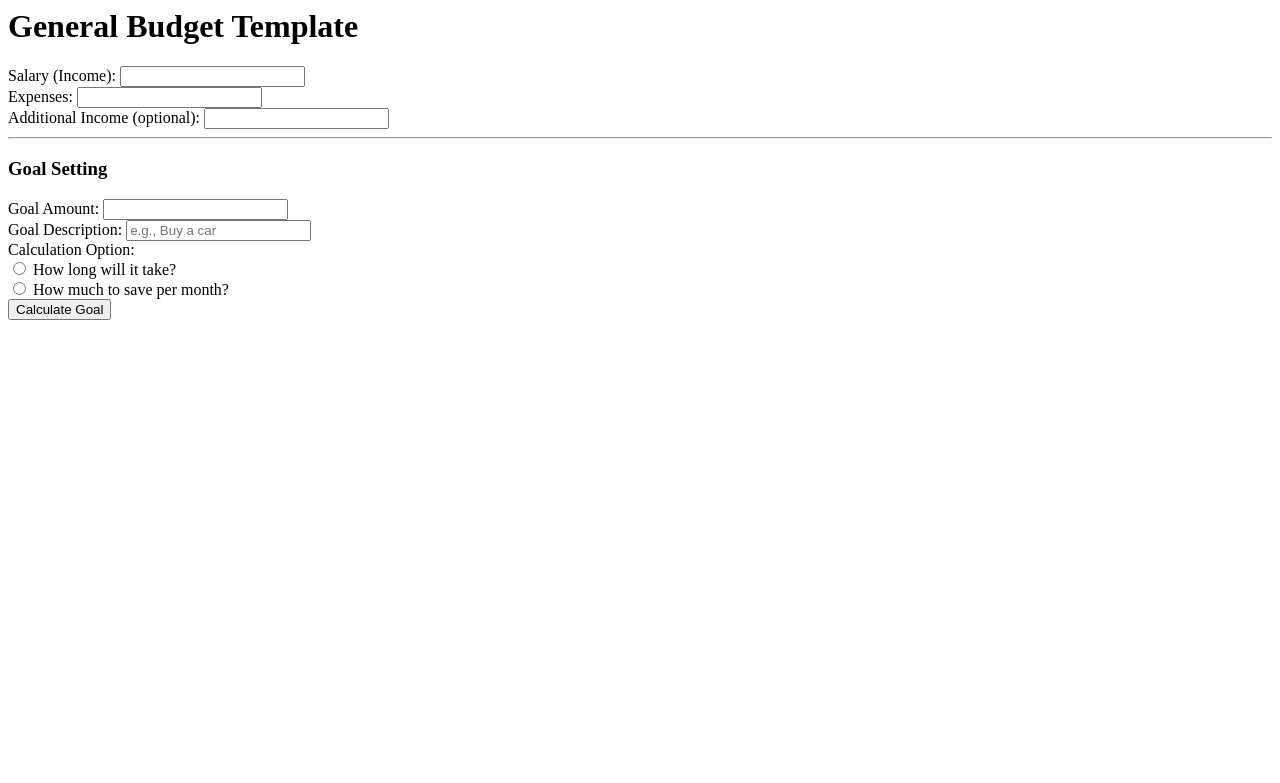
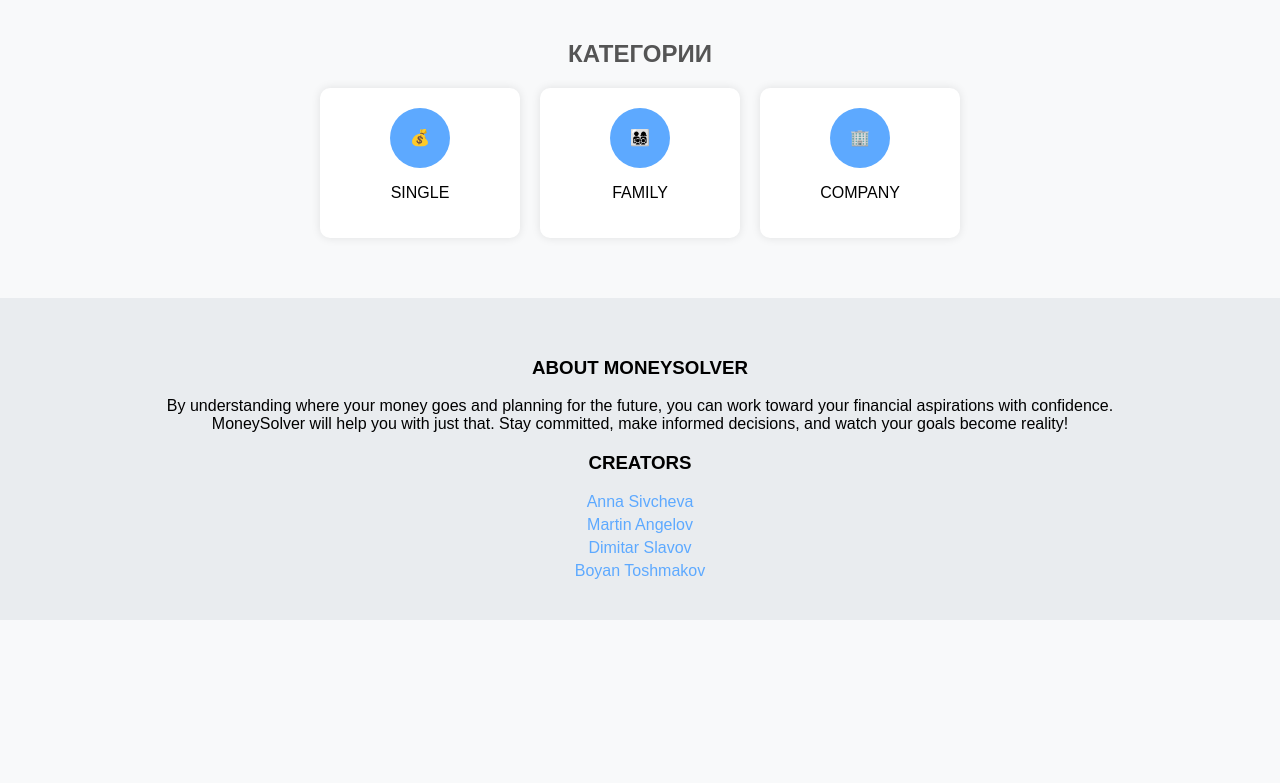
Before and after one commit to minidps/HackTuesTefal, a Flask app: template templates/asdasdasd.html in a window 1280 px wide. Shown: the top 783 px of the page. Run offline with Flask 3, Linux system fonts and the light colour scheme; the template is opened without the code that fills it, so the values that code supplies are empty.

Commit message:
newer-homepage

```diff
--- a/templates/asdasdasd.html
+++ b/templates/asdasdasd.html
@@ -1,53 +1,106 @@
-<bodyrhrrh>
-    <div class="container mt-5">
-        <h1>{{ category.replace('_', ' ').title() }} Budget Template</h1>
-        <form method="post">
-            <div class="form-group">
-                <label for="salary">Salary (Income):</label>
-                <input type="number" step="0.01" class="form-control" name="salary" required>
+<!DOCTYPE html>
+<html lang="en">
+<head>
+    <meta charset="UTF-8">
+    <meta name="viewport" content="width=device-width, initial-scale=1.0">
+    <title>MoneySolver</title>
+    <style>
+        body {
+            font-family: Arial, sans-serif;
+            margin: 0;
+            padding: 0;
+            text-align: center;
+            background-color: #f8f9fa;
+        }
+        .container {
+            width: 80%;
+            margin: auto;
+            padding: 20px 0;
+        }
+        h2 {
+            color: #555;
+        }
+        .categories {
+            display: flex;
+            justify-content: center;
+            gap: 20px;
+            margin-top: 20px;
+        }
+        .category {
+            width: 200px;
+            height: 150px;
+            background: white;
+            border-radius: 10px;
+            display: flex;
+            flex-direction: column;
+            align-items: center;
+            justify-content: center;
+            box-shadow: 0 0 10px rgba(0, 0, 0, 0.1);
+            cursor: pointer;
+            transition: transform 0.2s;
+        }
+        .category:hover {
+            transform: scale(1.05);
+        }
+        .icon {
+            width: 60px;
+            height: 60px;
+            background: #5da9ff;
+            border-radius: 50%;
+            display: flex;
+            align-items: center;
+            justify-content: center;
+        }
+        .icon img {
+            width: 30px;
+            height: 30px;
+        }
+        .footer {
+            background: #e9ecef;
+            padding: 20px 0;
+            margin-top: 40px;
+        }
+        .creators a {
+            display: block;
+            color: #5da9ff;
+            text-decoration: none;
+            margin-top: 5px;
+        }
+    </style>
+</head>
+<body>
+    <div class="container">
+        <h2>КАТЕГОРИИ</h2>
+        <div class="categories">
+            <div class="category" onclick="alert('Single category selected!')">
+                <div class="icon">💰</div>
+                <p>SINGLE</p>
             </div>
-            <div class="form-group">
-                <label for="expenses">Expenses:</label>
-                <input type="number" step="0.01" class="form-control" name="expenses" required>
+            <div class="category" onclick="alert('Family category selected!')">
+                <div class="icon">👨‍👩‍👧‍👦</div>
+                <p>FAMILY</p>
             </div>
-            <div class="form-group">
-                <label for="additional_income">Additional Income (optional):</label>
-                <input type="number" step="0.01" class="form-control" name="additional_income">
+            <div class="category" onclick="alert('Company category selected!')">
+                <div class="icon">🏢</div>
+                <p>COMPANY</p>
             </div>
-            <hr>
-            <h3>Goal Setting</h3>
-            <div class="form-group">
-                <label for="goal_amount">Goal Amount:</label>
-                <input type="number" step="0.01" class="form-control" name="goal_amount" required>
+        </div>
+    </div>
+    <div class="footer">
+        <div class="container">
+            <h3>ABOUT MONEYSOLVER</h3>
+            <p>By understanding where your money goes and planning for the future, you can work toward your financial aspirations with confidence. MoneySolver will help you with just that. Stay committed, make informed decisions, and watch your goals become reality!</p>
+            <h3>CREATORS</h3>
+            <div class="creators">
+                <a href="#">Anna Sivcheva</a>
+                <a href="#">Martin Angelov</a>
+                <a href="#">Dimitar Slavov</a>
+                <a href="#">Boyan Toshmakov</a>
             </div>
-            <div class="form-group">
-                <label for="goal_description">Goal Description:</label>
-                <input type="text" class="form-control" name="goal_description" placeholder="e.g., Buy a car" required>
-            </div>
-            <div class="form-group">
-                <label>Calculation Option:</label><br>
-                <div class="form-check form-check-inline">
-                  <input class="form-check-input" type="radio" name="calculation_type" id="calcTime" value="time" required>
-                  <label class="form-check-label" for="calcTime">How long will it take?</label>
-                </div>
-                <div class="form-check form-check-inline">
-                  <input class="form-check-input" type="radio" name="calculation_type" id="calcMonthly" value="monthly" required>
-                  <label class="form-check-label" for="calcMonthly">How much to save per month?</label>
-                </div>
-            </div>
-            <div class="form-group" id="monthlyField" style="display:none;">
-                <label for="time_limit">Time Limit (Enter time in months):</label>
-                <input type="number" step="0.1" class="form-control" name="time_limit">
-            </div>
-            <button type="submit" class="btn btn-success">Calculate Goal</button>
-        </form>
-        {% if result %}
-        <div class="alert alert-info mt-3">
-            {{ result }}
         </div>
-        {% endif %}
     </div>
-    </body>
+</body>
+</html>
 
 
     <script>
```
